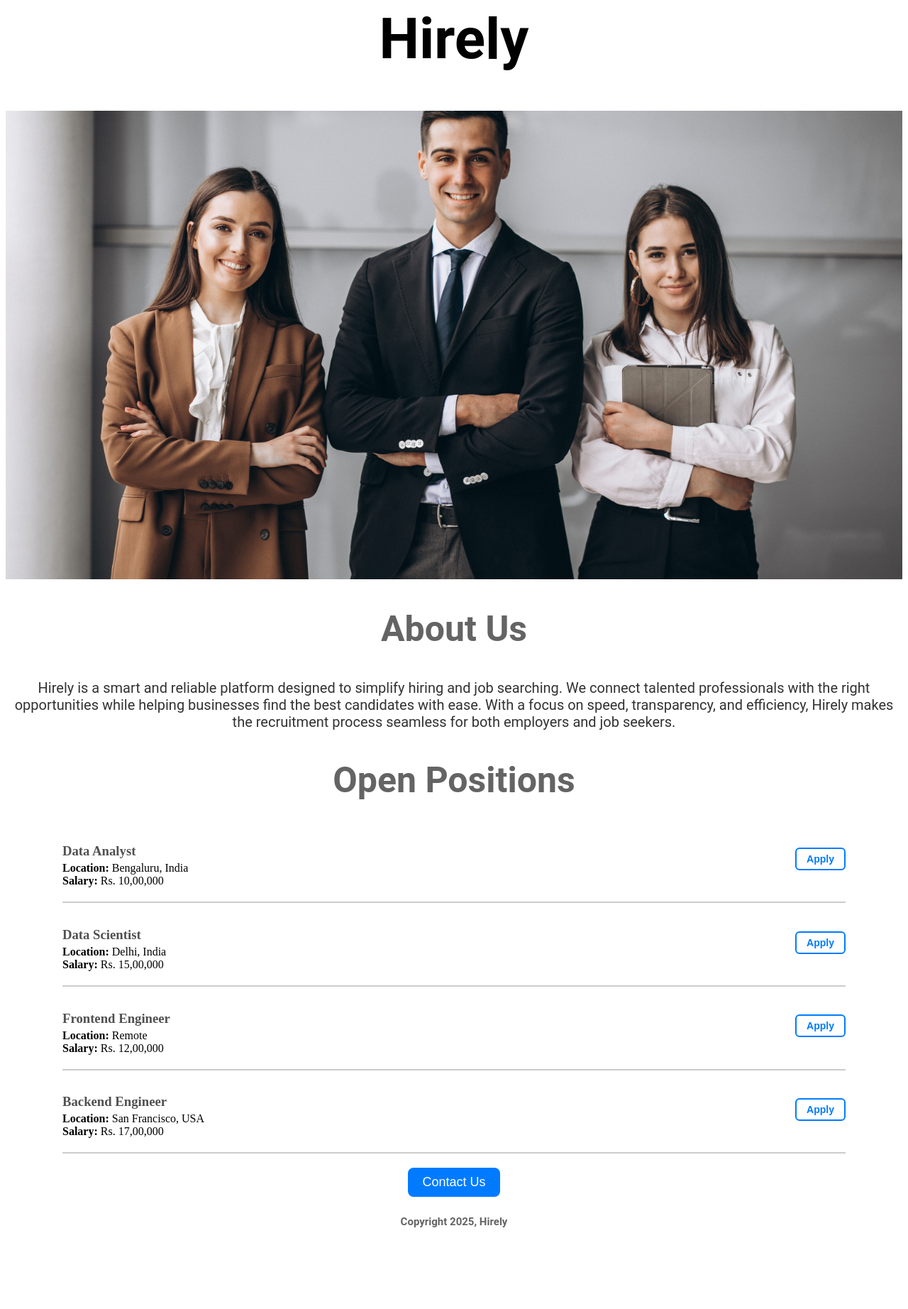
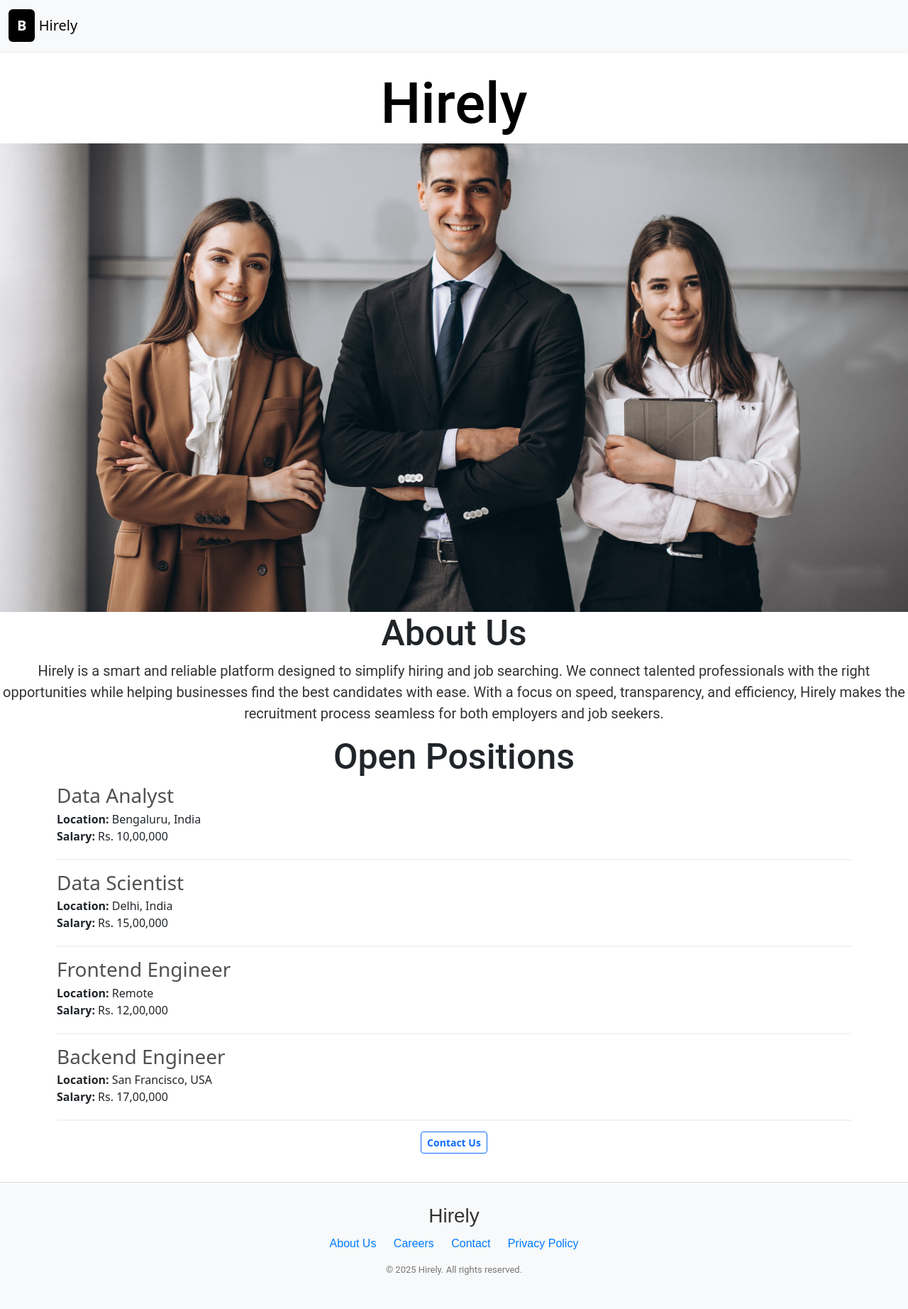
Before and after one commit to KetakiPatil070/hirely-website, a Flask app: page / in a window 1280 px wide. Shown: the whole page at 71% size. Before the commit the page ends 1729 px from the top, so only its background shows below. Run offline with Flask 3, Linux system fonts and the light colour scheme.

Commit message:
contact us button functioning

```diff
--- /dev/null
+++ b/templates/footer.html
@@ -0,0 +1,15 @@
+<footer style="background-color: #f8f9fa; padding: 30px 0; margin-top: 40px; border-top: 1px solid #ddd; text-align: center; font-family: Arial, sans-serif;">
+  <div style="max-width: 900px; margin: auto;">
+    <h3 style="margin-bottom: 10px; color: #333;">Hirely</h3>
+    <div style="margin-bottom: 15px;">
+      <a href="#" style="margin: 0 10px; color: #007bff; text-decoration: none;">About Us</a>
+      <a href="#" style="margin: 0 10px; color: #007bff; text-decoration: none;">Careers</a>
+      <a href="#" style="margin: 0 10px; color: #007bff; text-decoration: none;">Contact</a>
+      <a href="#" style="margin: 0 10px; color: #007bff; text-decoration: none;">Privacy Policy</a>
+    </div>
+
+    <p style="color: #777; font-size: 13px;">
+      © 2025 Hirely. All rights reserved.
+    </p>
+  </div>
+</footer>
--- a/templates/home.html
+++ b/templates/home.html
@@ -2,6 +2,9 @@
     <html>
         <head>
             <title>Hirely</title>
+            <meta charset="utf-8">
+            <meta name="viewport" content="width=device-width, initial-scale=1">
+            <link href="https://cdn.jsdelivr.net/npm/bootstrap@5.3.8/dist/css/bootstrap.min.css" rel="stylesheet" integrity="sha384-sRIl4kxILFvY47J16cr9ZwB07vP4J8+LH7qKQnuqkuIAvNWLzeN8tE5YBujZqJLB" crossorigin="anonymous">
           <style>
             h1{
               font-size: 80px;
@@ -22,12 +25,8 @@
               font-family: Roboto;
               text-align: center;
               color: rgb(100,100,100)
-            }
-            h5{
-              font-size: 15px;
-              font-family: Roboto;
-              text-align: center;
-              color: rgb(100,100,100);
+              margin-left: auto;
+              margin-right: auto;
             }
             p {
             font-size: 20px;
@@ -50,7 +49,7 @@
 
         </head>
         <body>
-
+            {% include "nav.html" %}
             <h1> Hirely </h1>
             <img id = "banner" src="https://def02c63-a178-433e-99ac-b329812b9a9a-00-1lavquwh1zkkw.pike.replit.dev:5000/static/Photo.jpg">
 
@@ -64,9 +63,18 @@
              {% include "jobitem.html" %}
             {% endfor %}
           </div>
-            <button>  Contact Us</button>
-            <h5>  Copyright 2025, Hirely</h5>
+          <div class='text-center'>
+            <a class="btn btn-outline-primary btn-sm fw-bold"
+               href="https://mail.google.com/mail/?view=cm&fs=1&to=ketakibpatil070@gmail.com&su=Question%20about%20Job%20Openings&body=My%20name:%20<your%20name%20here>%0AMy%20question:%20<your%20question>"
+               target="_blank">
+              Contact Us
+            </a>
+          </div>
 
+
+
+
+          {% include "footer.html" %}
         </body>
     </html>
 </DOCTYPE>
--- a/templates/jobitem.html
+++ b/templates/jobitem.html
@@ -9,22 +9,6 @@
     <div><b>Salary:</b> {{job.salary}}</div>
   </div>
 
-  <!-- Apply Button -->
-  <div>
-    <button style="
-      padding: 6px 14px;
-      font-size: 14px;
-      border-radius: 6px;
-      border: 2px solid #007bff;
-      background-color: white;
-      color: #007bff;
-      cursor: pointer;
-      font-weight: bold;
-    ">
-      Apply
-    </button>
-
-  </div>
 </div>
 
 <hr style="margin: 15px 80px; border: 1px solid #ccc;">
--- /dev/null
+++ b/templates/nav.html
@@ -0,0 +1,11 @@
+<nav class="navbar bg-body-tertiary shadow-sm">
+  <div class="container-fluid">
+    <a class="navbar-brand" href="#">
+      <div style="background-color: black; color: white; font-weight: bold; font-size: 20px; padding: 8px 12px; border-radius: 6px; display: inline-block;">
+        B
+      </div>
+      Hirely
+    </a>
+  </div>
+</nav>
+<div style="height:26px"></div>
```
